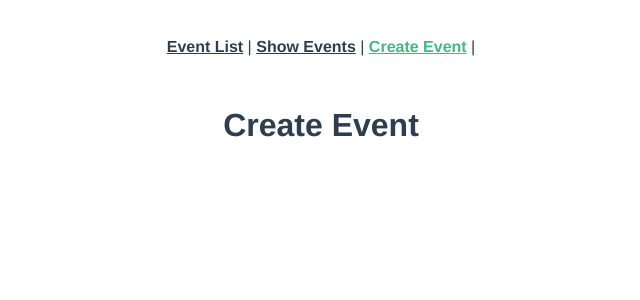
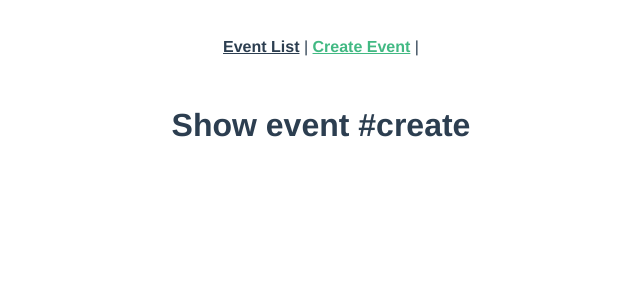
Before and after one commit to happyt/realworldvue, a Vue app: page /event/create in a window 1280 px wide. Shown: the top 300 px of the page, without its empty margins (319-959 px from the left). Built offline with nearby package versions, Linux system fonts and the light colour scheme.

Commit message:
Lesson 5

```diff
--- a/src/App.vue
+++ b/src/App.vue
@@ -2,7 +2,6 @@
   <div id="app">
     <div id="nav">
       <router-link :to="{ name: 'event-list' }">Event List</router-link> |
-      <router-link :to="{ name: 'event-show' }">Show Events</router-link> |
       <router-link :to="{ name: 'event-create' }">Create Event</router-link> |
     </div>
     <router-view />
--- a/src/router/index.js
+++ b/src/router/index.js
@@ -13,9 +13,10 @@
     component: EventList
   },
   {
-    path: '/event',
+    path: '/event/:id',
     name: 'event-show',
-    component: EventShow
+    component: EventShow,
+    props: true
   },
   {
     path: '/event/create',
--- a/src/views/EventList.vue
+++ b/src/views/EventList.vue
@@ -1,3 +1,9 @@
 <template>
-  <h1>Events listing</h1>
+  <div>
+    <h1>Events listing</h1>
+    <router-link :to="{ name: 'event-show', params: { id: 'ian' } }"
+      >Show Event</router-link
+    >
+    |
+  </div>
 </template>
--- a/src/views/EventShow.vue
+++ b/src/views/EventShow.vue
@@ -1,3 +1,9 @@
 <template>
-  <h1>Show event ##</h1>
+  <h1>Show event #{{ id }}</h1>
 </template>
+
+<script>
+export default {
+  props: ['id']
+}
+</script>
```
